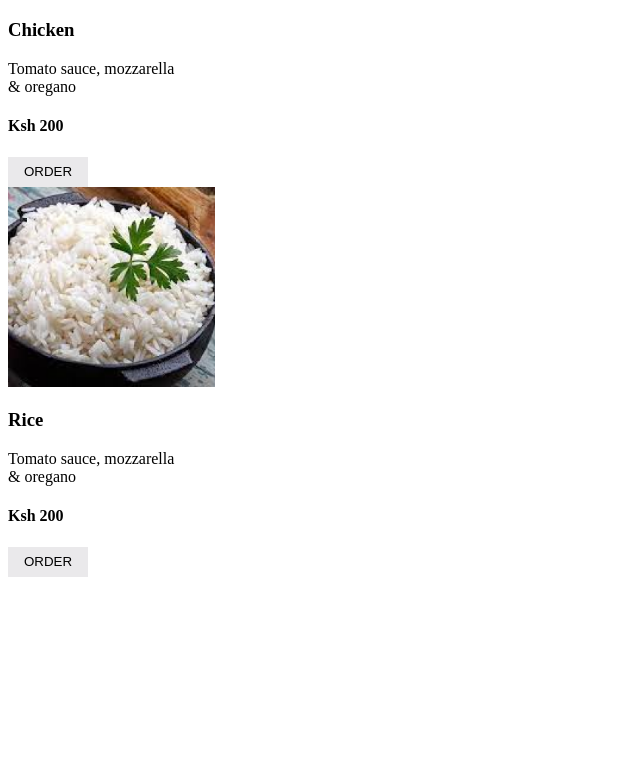
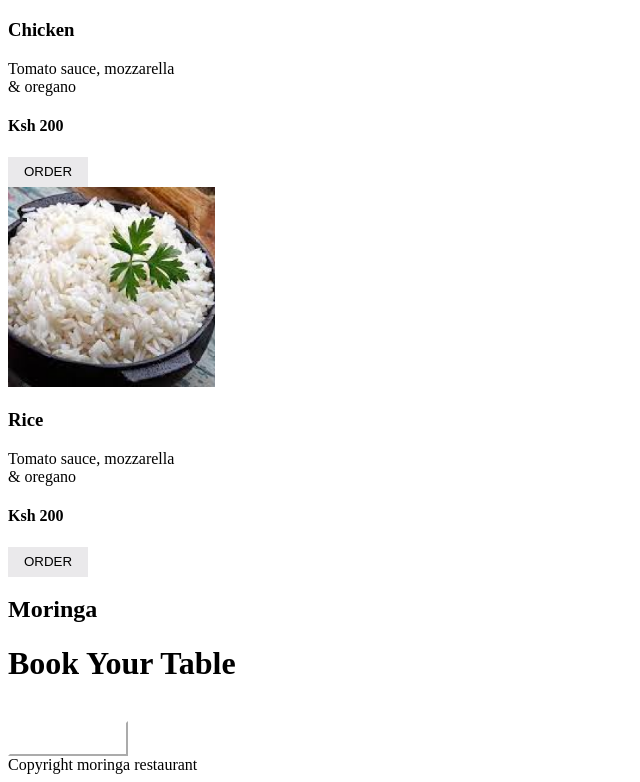
Before and after one commit to Otybrian/letuce-eat, a plain HTML site: page index.html in a window 1280 px wide. Shown: the part 2948-3730 px from the top of the page, without its empty margins (0-640 px from the left). Before the commit the page ends 3533 px from the top, so only its background shows below. Drawn offline with Linux system fonts and the light colour scheme.

Commit message:
it will add section5 and the footer to the html

```diff
--- a/index.html
+++ b/index.html
@@ -127,3 +127,14 @@
             </div>
         </div>
     </div>
+    <div class="section5">
+        <h2>Moringa</h2>
+        <h1>Book Your Table</h1><br>
+        <button type="Submit" style="height: 35px; width: 120px; background-color: transparent;
+        color: white; border-color: white;">Book Now</button>
+    </div>
+    <div id="footer">Copyright moringa restaurant</footer></div>
+    </body>
+    </body>
+
+    </html>
```
